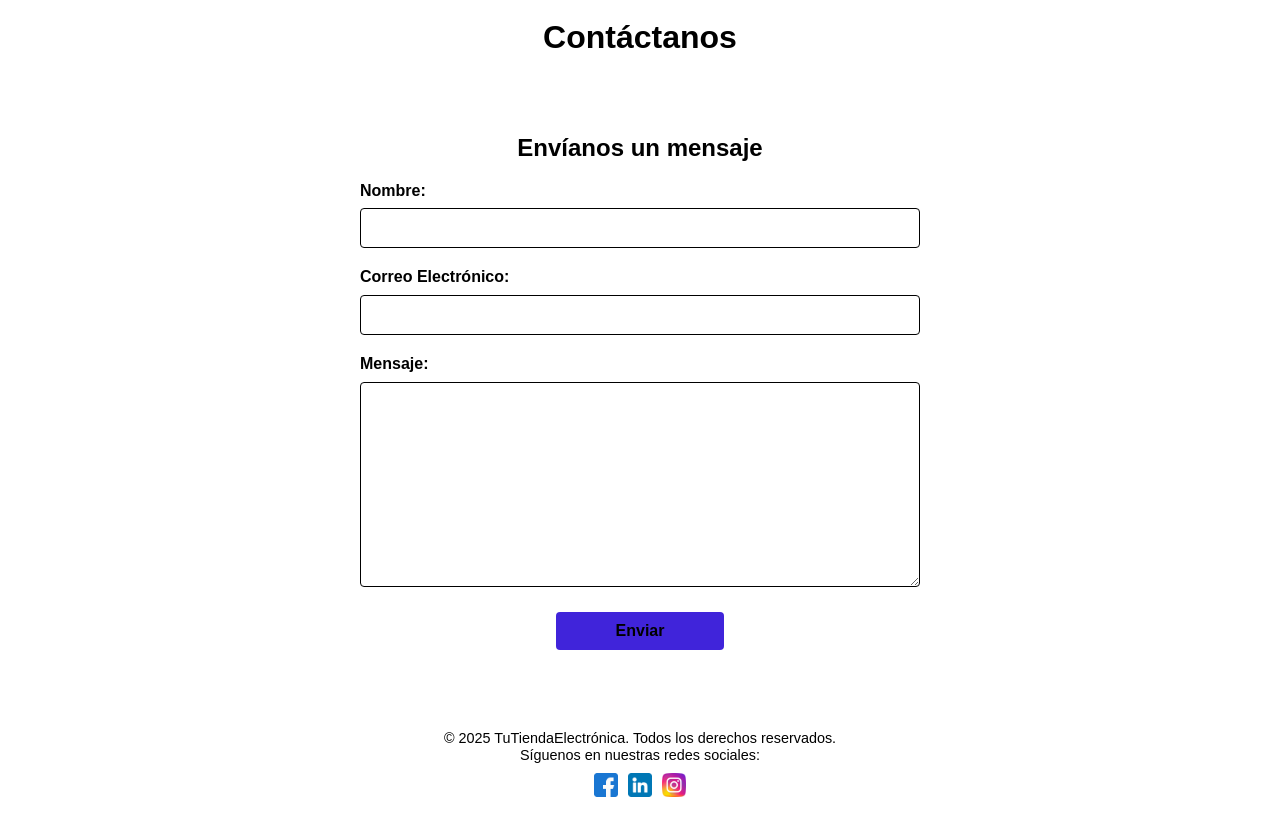
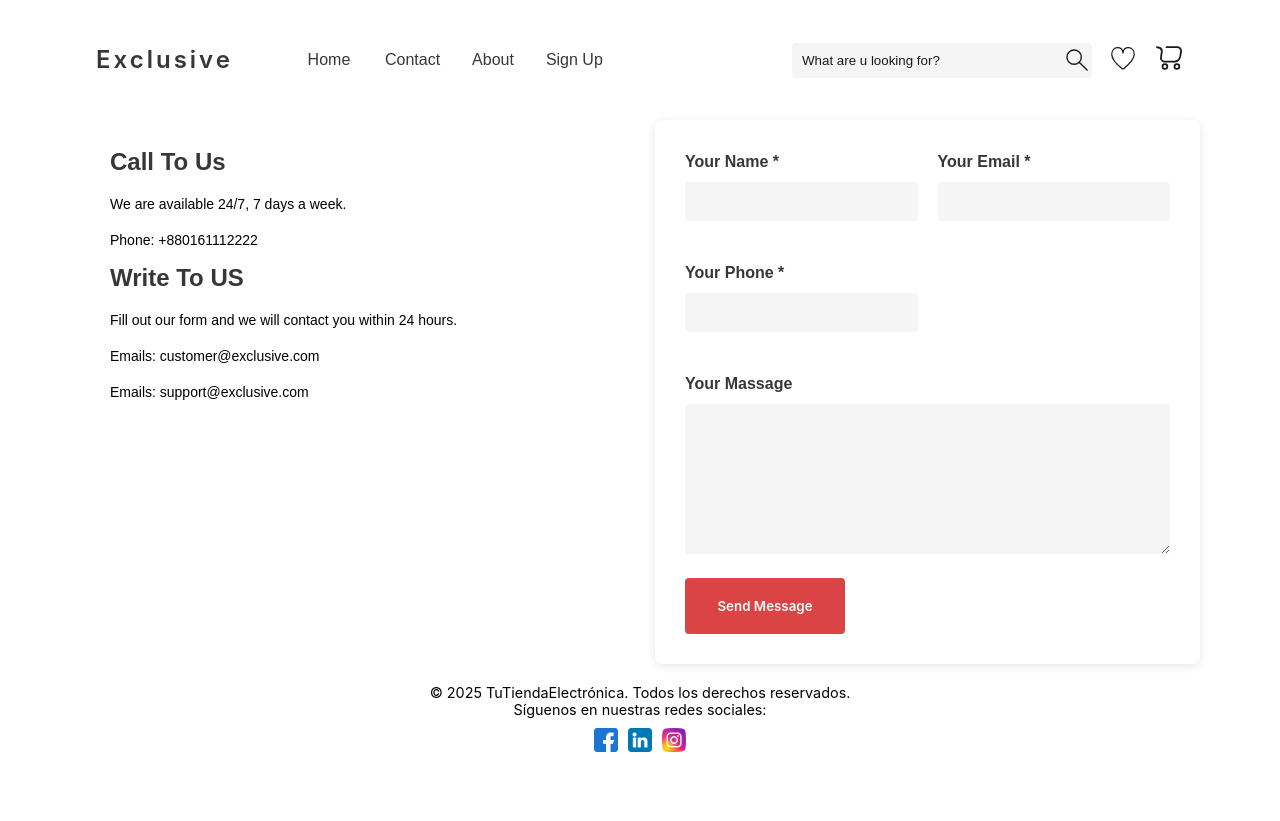
Before and after one commit to Spai26/dreamscape, a plain HTML site: page public_html/pages/contact/about.html in a window 1280 px wide. After the commit the page ends 800 px from the top, so only its background shows below. Drawn offline with nearby package versions, Linux system fonts and the light colour scheme.

Commit message:
replace errors and styles contact

```diff
--- a/public_html/css/contacto.css
+++ /dev/null
@@ -1,91 +0,0 @@
-@import url('normalize.css');
-@import url('variables.css');
-
-body {
-    font-family: Arial, sans-serif;
-    margin: 0;
-    padding: 0;
-    background-color: var(--background-dark);
-    color: var(--text-light);
-}
-
-header {
-    text-align: center;
-    background-color: var(--header-bg);
-    padding: 20px;
-}
-
-header h1 {
-    margin: 0;
-    font-size: 2rem;
-    color: var(--highlight-color);
-}
-
-.contact-form {
-    max-width: 600px;
-    margin: 40px auto;
-    padding: 20px;
-    background-color: var(--section-bg);
-    border-radius: 8px;
-    box-shadow: var(--box-shadow);
-}
-
-.contact-form h2 {
-    text-align: center;
-    margin-bottom: 20px;
-}
-
-label {
-    display: block;
-    margin-bottom: 8px;
-    font-weight: bold;
-    color: var(--highlight-color);
-}
-
-input, textarea {
-    width: 100%;
-    padding: 10px;
-    margin-bottom: 20px;
-    border: 1px solid #000;
-    border-radius: 4px;
-    background-color: var(--input-bg);
-    color: var(--text-light);
-}
-
-button {
-    display: block;
-    width: 30%;
-    margin: auto;
-    padding: 10px;
-    border: none;
-    border-radius: 4px;
-    background-color:#4024da ;
-    color: var(--button-text);
-    font-size: 1rem;
-    font-weight: bold;
-    cursor: pointer;
-    transition: background-color 0.3s;
-}
-
-button:hover {
-    background-color: var(--button-hover);
-}
-
-footer {
-    text-align: center;
-    padding: 20px;
-    background-color: var(--header-bg);
-    font-size: 0.9rem;
-}
-
-.social-icons {
-    display: flex;
-    justify-content: center;
-    gap: 10px;
-    margin-top: 10px;
-}
-
-.social-icons a img {
-    width: 24px;
-    height: 24px;
-}
--- a/public_html/css/variables.css
+++ b/public_html/css/variables.css
@@ -16,12 +16,12 @@
     --font-primary: 'Inter', sans-serif;
     --font-subheading: "Poppins", sans-serif;
     --font-size-base: clamp(1rem,1rem+ 0vw, 1rem);
-    --heading-title: clamp(1.5rem, 1.1436rem + 2.3762vw, 3rem);
+    --heading-title: clamp(1.5rem, 1.1436rem + 2.3762vw, 3rem);/* min24px max 48px*/
     --heading-subtitle:clamp(1.5rem, 1.3218rem + 1.1881vw, 2.25rem);    /* min24px max 36px*/
     --heading-subtitle-line: 3rem;
     --border-radius-sm:2px;
     --border-radius-md:4px;
-    --border-radius-lg:10px;
+    --border-radius-lg:8px;
     --hbutton: 56px;
     --wbutton-primary:235px;
     --wbutton-secondary:160px;
--- a/public_html/pages/contact/about.html
+++ b/public_html/pages/contact/about.html
@@ -4,29 +4,99 @@
     <meta charset="UTF-8">
     <meta name="viewport" content="width=device-width, initial-scale=1.0">
     <title>Contacto</title>
-    <link rel="stylesheet" href="../../css/contacto.css">
+    <link rel="stylesheet" href="../../css/main.css">
+    <link rel="stylesheet" href="./contacto.css">
 </head>
 <body>
-    <header>
-        <h1>Contáctanos</h1>
+    <header class="flex flex-row space-between gap-1   top-navigation items-center">
+        <div class="top-navigation-wrap">
+            <a class="logo" href="../../index.html" aria-label="Exclusibe homepage">
+                Exclusive
+            </a>
+
+            <nav class="main-nav" arial-label="main menu">
+                <ul>
+                     <li class="top-level-container">
+                         <a class="top-level-entry" href="./index.html">Home</a>
+                     </li>
+                     <li>
+                         <a class="top-level-entry" href="./pages/contact/about.html">Contact</a>
+                     </li>
+                     <li>
+                        <a class="top-level-entry" href="./pages/contact/about.html">About</a>
+                    </li>
+                     <li>
+                         <a class="top-level-entry" href="./pages/signup/login.html">Sign Up</a>
+                     </li>
+                </ul>
+             </nav>
+        </div>
+
+        <div class="flex flex-row space-between gap-1">
+            <div class="flex items-center">
+                <form action="" class="search-container">
+                    <input type="text" name="search" autocomplete="off"
+                    placeholder="What are u looking for?">
+                    <button type="submit" class="search-button">
+                        <svg xmlns="http://www.w3.org/2000/svg" viewBox="0 0 21 21">
+                            <g fill="none" fill-rule="evenodd" stroke="currentColor" stroke-linecap="round" stroke-linejoin="round">
+                                <circle cx="8.5" cy="8.5" r="5"/>
+                                <path d="M17.571 17.5L12 12"/>
+                            </g>
+                        </svg>
+                    </button>
+                </form>
+            </div>
+            <a href="#" aria-label="favorites">
+                <img class="svg-icon" src="../../icons/heart-svgrepo-com.svg" alt="">
+            </a>
+            <a href="#" aria-label="cart">
+                <img class="svg-icon" src="../../icons/shopping-cart-svgrepo-com.svg" alt="">
+            </a>
+        </div>
     </header>
-    <main>
-        <section class="contact-form">
-            <h2>Envíanos un mensaje</h2>
-            <form  method="post">
-                <label for="nombre">Nombre:</label>
-                <input type="text" id="nombre" name="nombre" required>
 
-                <label for="correo">Correo Electrónico:</label>
-                <input type="email" id="correo" name="correo" required>
+    <main class="contact-container">
+        <section class="contact-info">
+            <h2>Call To Us</h2>
+            <p>We are available 24/7, 7 days a week.</p>
+            <p class="highlight">Phone: +880161112222</p>
 
-                <label for="mensaje">Mensaje:</label>
-                <textarea id="mensaje" name="mensaje" rows="10" required></textarea>
+            <h2>Write To US</h2>
+            <p>Fill out our form and we will contact you within 24 hours.</p>
+            <p class="highlight">Emails: customer@exclusive.com</p>
+            <p class="highlight">Emails: support@exclusive.com</p>
+        </section>
 
-                <button type="submit">Enviar</button>
-            </form>
+        <section>
+            <div class="contact-form">
+                <form>
+                    <div class="form-grid">
+                        <div class="form-group">
+                            <label for="name">Your Name *</label>
+                            <input type="text" id="name" required>
+                        </div>
+                        <div class="form-group">
+                            <label for="email">Your Email *</label>
+                            <input type="email" id="email" required>
+                        </div>
+                        <div class="form-group">
+                            <label for="phone">Your Phone *</label>
+                            <input type="tel" id="phone" required>
+                        </div>
+                    </div>
+
+                    <div class="form-group">
+                        <label for="message">Your Massage</label>
+                        <textarea id="message" required></textarea>
+                    </div>
+
+                    <button type="submit" class="btn btn-secundary">Send Message</button>
+                </form>
+            </div>
         </section>
     </main>
+
     <footer>
         <p>© 2025 TuTiendaElectrónica. Todos los derechos reservados.</p>
         <p>Síguenos en nuestras redes sociales:</p>
--- /dev/null
+++ b/public_html/pages/contact/contacto.css
@@ -0,0 +1,116 @@
+@import url('../../css/main.css');
+
+.contact-container{
+    display: grid;
+    grid-template-columns: repeat(auto-fit, minmax(300px, 1fr));
+    gap: 30px;
+    max-width: 1200px;
+    margin: 0 auto;
+    font-family: var(--font-subheading);
+}
+
+.contact-info{
+    padding: 30px;
+    border-radius: var(--border-radius-lg);
+    box-shadow: 0 2px 10px var(--primary-color-back);
+}
+
+.contact-info h2{
+    line-height: 24px;
+    font-weight: 600;
+    margin-bottom: 20px;
+    color: var(--primary-color-black)
+}
+
+.contact-info p{
+    margin-bottom: 15px;
+    font-size: 14px;
+    line-height: 21px;
+}
+
+.contact-form{
+    padding: 30px;
+    border-radius: var(--border-radius-lg);
+    box-shadow: 0 2px 10px rgba(0,0,0,0.1);
+}
+
+.form-grid {
+    display: grid;
+    grid-template-columns: repeat(2, 1fr);
+    gap: 20px;
+    margin-bottom: 20px;
+    font-family: var(--font-subheading);
+}
+
+.form-group {
+    margin-bottom: 20px;
+}
+
+.form-group label {
+    display: block;
+    margin-bottom: 8px;
+    color: var(--primary-color-black);
+    font-weight: bold;
+    line-height: 24px;
+}
+
+.form-group input,
+.form-group textarea {
+    width: 100%;
+    padding: 12px;
+    border:none;
+    border-radius: 4px;
+    outline: none;
+    background-color: var(--secondary-color);
+}
+
+.form-group input:hover,
+.form-group textarea:hover {
+    background-color: var(--secondary-hover);
+}
+
+.form-group textarea {
+    height: 150px;
+    resize: vertical;
+}
+
+.btn-send {
+    background-color:var(--secondary-red-button);
+    color:var(--text-color);
+    border: none;
+    padding: 1rem;
+    border-radius: var(--border-radius-md);
+    cursor: pointer;
+    transition: background-color 0.3s;
+    font-family: var(--font-subheading);
+}
+
+.btn-send:hover {
+    background-color:var(--secondary-hover-red-button);
+}
+
+@media (max-width: 768px) {
+    .form-grid {
+        grid-template-columns: 1fr;
+    }
+}
+
+
+footer {
+    text-align: center;
+    padding: 20px;
+    background-color: var(--header-bg);
+    font-size: 0.9rem;
+}
+
+.social-icons {
+    display: flex;
+    justify-content: center;
+    gap: 10px;
+    margin-top: 10px;
+}
+
+.social-icons a img {
+    width: 24px;
+    height: 24px;
+}
```
